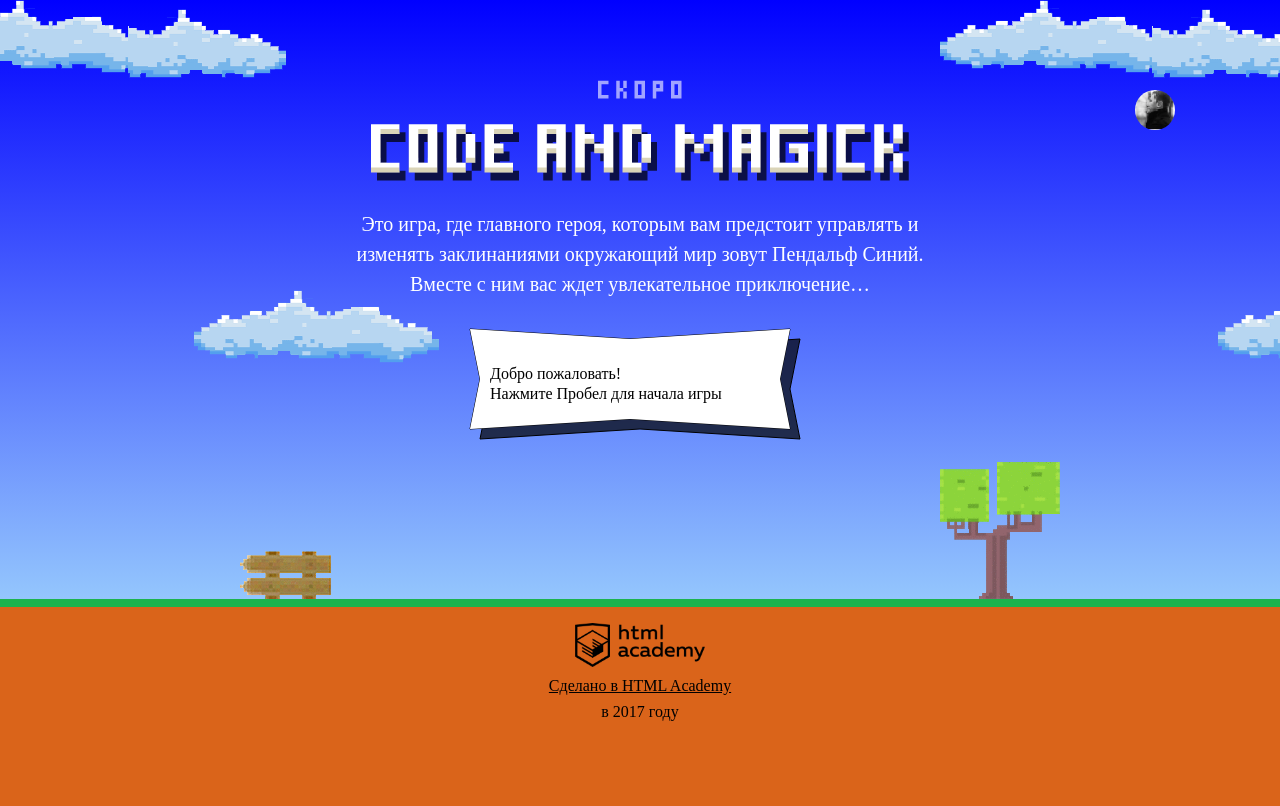
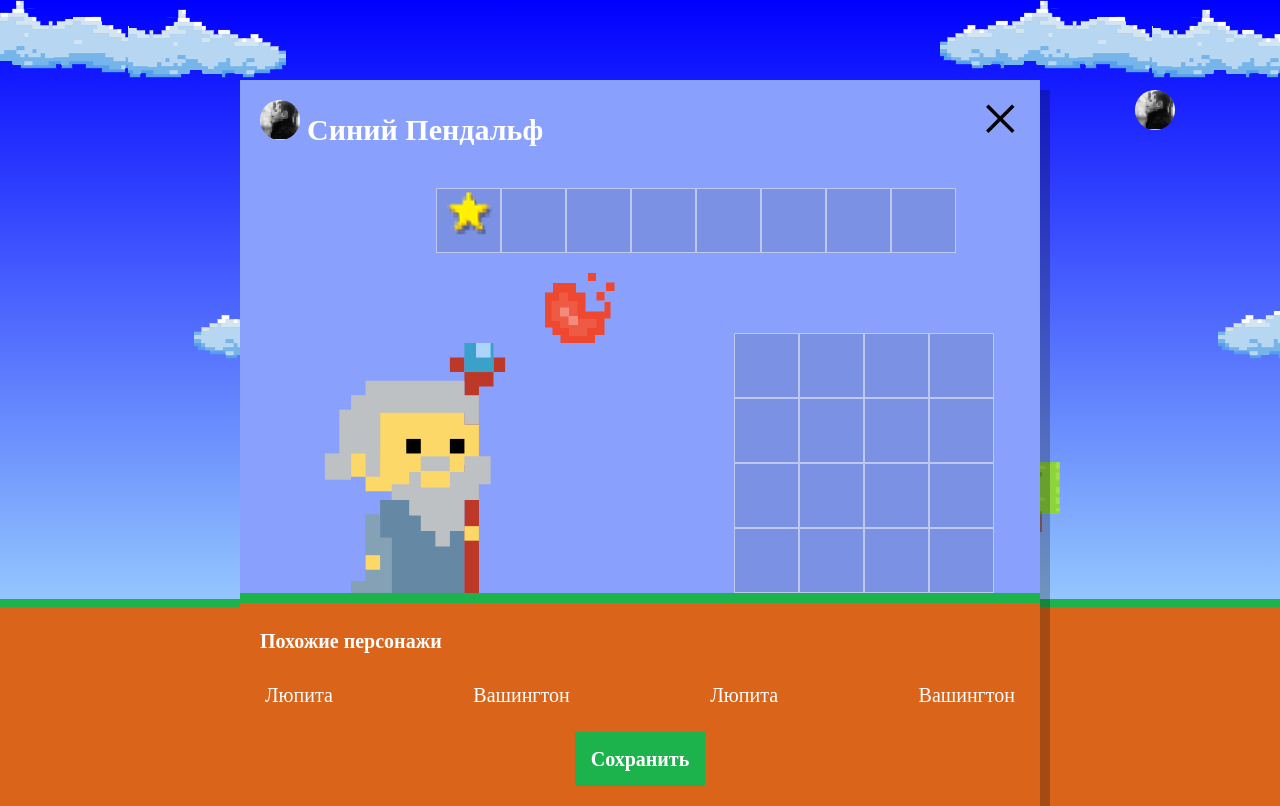
Before and after one commit to OlegBobrik/code-and-magick, a website: page index.html in a window 1280 px wide. Drawn offline with Linux system fonts and the light colour scheme; a web font is replaced by a local one.

Commit message:
module3-task1

```diff
--- a/index.html
+++ b/index.html
@@ -205,6 +205,7 @@
 
 </script>
 
+<script src="js/setup.js"></script>
 <script src="js/stat.js"></script>
 <script src="js/game.js"></script>
 
--- /dev/null
+++ b/js/setup.js
@@ -0,0 +1,43 @@
+'use strict';
+
+var AMOUNT_WIZARDS = 4;
+
+var FIRST_NAMES = ['Иван', 'Хуан Себастьян', 'Мария', 'Кристоф', 'Виктор', 'Юлия', 'Люпита', 'Вашингтон'];
+var SECOND_NAMES = ['да Марья', 'Верон', 'Мирабелла', 'Вальц', 'Онопко', 'Топольницкая', 'Нионго', 'Ирвинг'];
+var COAT_COLORS = ['rgb(101, 137, 164)', 'rgb(241, 43, 107)', 'rgb(146, 100, 161)', 'rgb(56, 159, 117)', 'rgb(215, 210, 55)', 'rgb(0, 0, 0)'];
+var EYES_COLORS = ['black', 'red', 'blue', 'yellow', 'green'];
+
+var wizards = [];
+
+var list = document.querySelector('.setup-similar-list');
+
+document.querySelector('.setup').classList.remove('hidden');
+document.querySelector('.setup-similar').classList.remove('hidden');
+
+for (var i = 0; i < AMOUNT_WIZARDS; i++) {
+  wizards[i] = new Wizard();
+}
+
+function Wizard() {
+
+  this.firstName = random(FIRST_NAMES);
+  this.secondName = random(SECOND_NAMES);
+  this.coatColor = random(COAT_COLORS);
+  this.eyesColor = random(EYES_COLORS);
+}
+
+function random(arr) {
+  return arr[Math.floor(Math.random() * arr.length)];
+}
+
+
+for (var j = 0; j < wizards.length; j++) {
+  var label = document.createElement('p');
+
+  label.classList.add('setup-similar-label');
+  label.innerText = wizards[j].firstName;
+
+  list.appendChild(label);
+}
+
+console.log(document.querySelector('#similar-wizard-template').content.querySelector('.setup-similar-item'));
--- a/js/stat.js
+++ b/js/stat.js
@@ -1,19 +1,21 @@
-var CLOUD_WIDTH = 420;  // ширина облака
+'use strict';
+
+var CLOUD_WIDTH = 420; // ширина облака
 var CLOUD_HEIGHT = 270; // высота облака
-var CLOUD_X = 100;      // координата облака по оси X
-var CLOUD_Y = 10;       // координата облака по оси Y
-var GAP = 10;           // смещение
-var FONT_GAP = 50;      // смещение текста
-var TEXT_WIDTH = 80;    // ширина текста
-var BAR_HEIGHT = 220;   // макс высота столбца
-var BAR_WIDTH = 40;     // ширина столбца
+var CLOUD_X = 100; // координата облака по оси X
+var CLOUD_Y = 10; // координата облака по оси Y
+var GAP = 10; // смещение
+var FONT_GAP = 50; // смещение текста
+var TEXT_WIDTH = 80; // ширина текста
+var BAR_HEIGHT = 220; // макс высота столбца
+var BAR_WIDTH = 40; // ширина столбца
 
 // var barWidth = CLOUD_WIDTH - GAP - TEXT_WIDTH - GAP;
 
 function renderCloud(ctx, x, y, color) {
   ctx.fillStyle = color;
   ctx.fillRect(x, y, CLOUD_WIDTH, CLOUD_HEIGHT);
-};
+}
 
 function renderHistogram(ctx, names, times) {
   var textY = 100;
@@ -27,7 +29,7 @@ function renderHistogram(ctx, names, times) {
     if (names[i] === 'Вы') {
       ctx.fillStyle = 'rgba(255, 0, 0, 1)';
     } else {
-      ctx.fillStyle = 'rgba(0, 0, 255, ' + (Math.random() * (1 - 0.4) + 0.4) +')';
+      ctx.fillStyle = 'rgba(0, 0, 255, ' + (Math.random() * (1 - 0.4) + 0.4) + ')';
     }
 
     // рисуем столбец
@@ -38,7 +40,7 @@ function renderHistogram(ctx, names, times) {
 
     textY += FONT_GAP;
   }
-};
+}
 
 // получаем максимальное время игроков
 function getMaxElement(arr) {
@@ -51,19 +53,19 @@ function getMaxElement(arr) {
   }
 
   return Math.round(maxElement);
-};
+}
 
 // получаем время заданного игрока
 function getTimePlayer(arr, index) {
   return arr.length < 0 ? 0 : Math.round(arr[index]);
-};
+}
 
 // высчитывем и получем высоту столбца
 function getHeightColumn(arr, time) {
   return Math.round(BAR_HEIGHT * time / getMaxElement(arr));
-};
+}
 
-window.renderStatistics = function(ctx, names, times) {
+window.renderStatistics = function (ctx, names, times) {
   renderCloud(ctx, CLOUD_X + GAP, CLOUD_Y + GAP, 'rgba(0, 0, 0, 0.7)');
   renderCloud(ctx, CLOUD_X, CLOUD_Y, '#fff');
 
```
